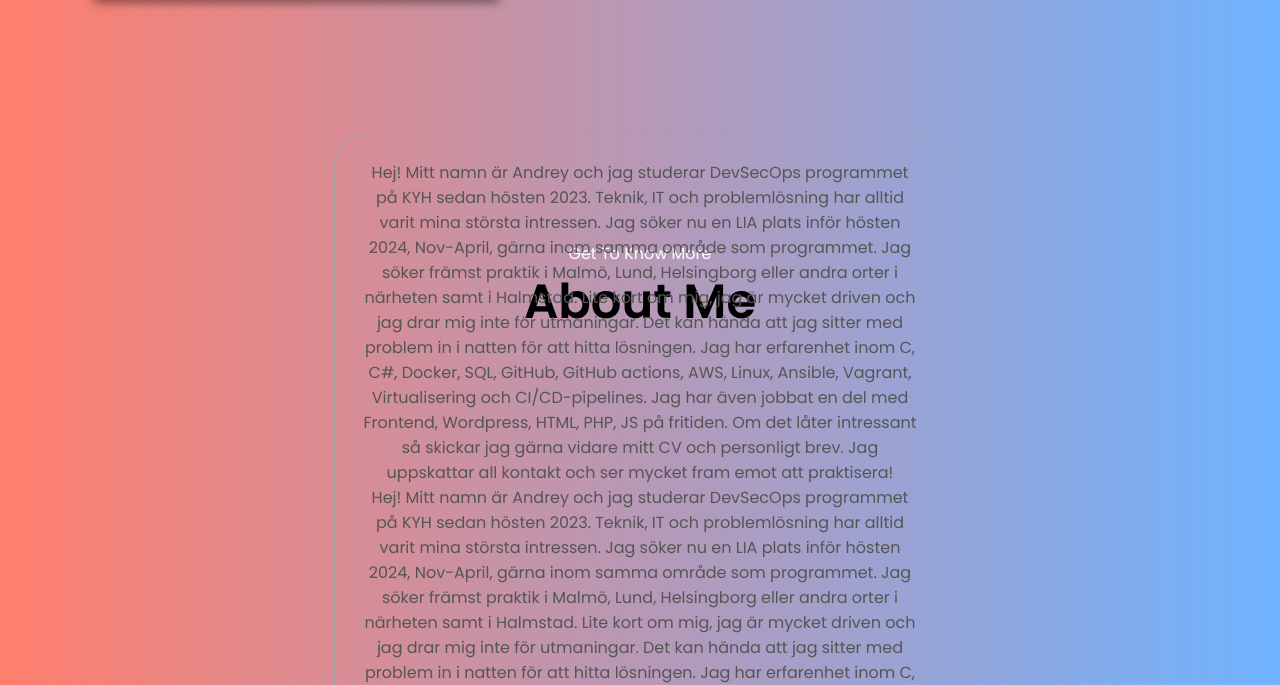
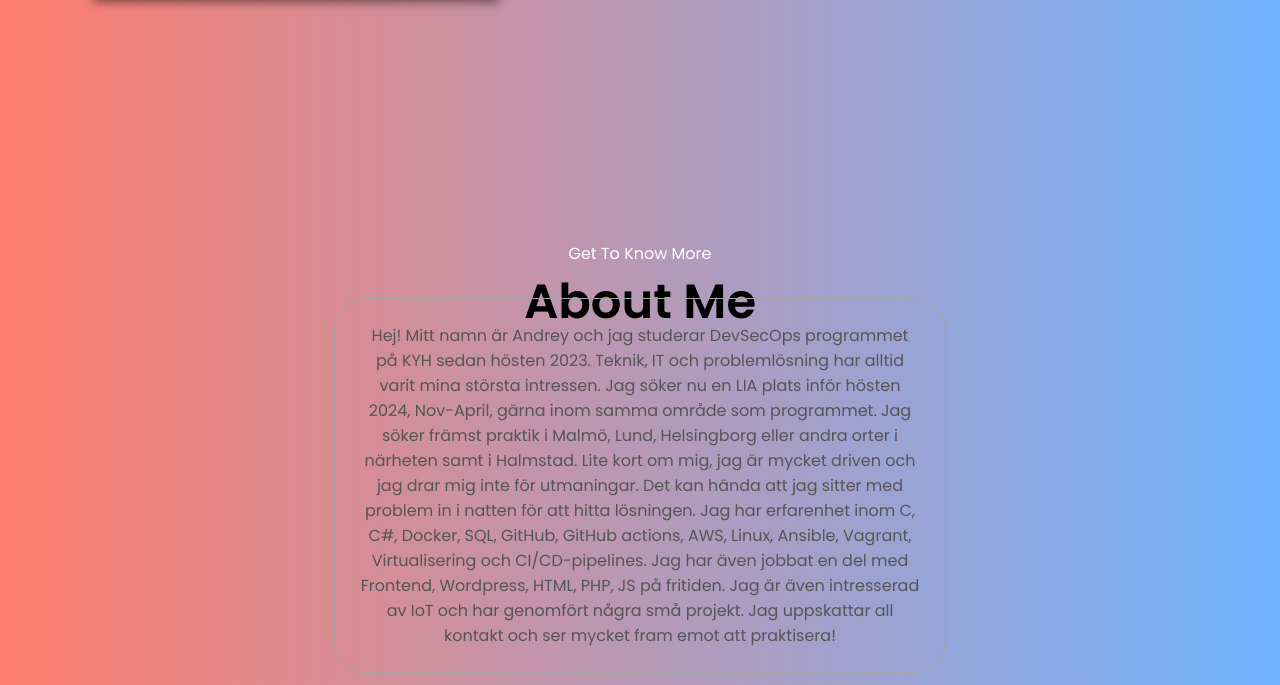
Before and after one commit to Acrozi/Portfolio, a plain HTML site: page index.html in a window 1280 px wide. Shown: the part 687-1372 px from the top of the page. Drawn offline with Linux system fonts and the light colour scheme.

Commit message:
Update index.html

```diff
--- a/index.html
+++ b/index.html
@@ -87,7 +87,6 @@
           <div class="details-container">
             <!-- <img src="./assets/education.png" alt="Education icon" class="icon" />
             <h3>Education</h3> -->
-            <p>Hej! Mitt namn är Andrey och jag studerar DevSecOps programmet på KYH sedan hösten 2023. Teknik, IT och problemlösning har alltid varit mina största intressen. Jag söker nu en LIA plats inför hösten 2024, Nov-April, gärna inom samma område som programmet. Jag söker främst praktik i Malmö, Lund, Helsingborg eller andra orter i närheten samt i Halmstad. Lite kort om mig, jag är mycket driven och jag drar mig inte för utmaningar. Det kan hända att jag sitter med problem in i natten för att hitta lösningen. Jag har erfarenhet inom C, C#, Docker, SQL, GitHub, GitHub actions, AWS, Linux, Ansible, Vagrant, Virtualisering och CI/CD-pipelines. Jag har även jobbat en del med Frontend, Wordpress, HTML, PHP, JS på fritiden. Om det låter intressant så skickar jag gärna vidare mitt CV och personligt brev. Jag uppskattar all kontakt och ser mycket fram emot att praktisera! </p>
             <p>Hej! Mitt namn är Andrey och jag studerar DevSecOps programmet på KYH sedan hösten 2023. Teknik, IT och problemlösning har alltid varit mina största intressen. Jag söker nu en LIA plats inför hösten 2024, Nov-April, gärna inom samma område som programmet. Jag söker främst praktik i Malmö, Lund, Helsingborg eller andra orter i närheten samt i Halmstad. Lite kort om mig, jag är mycket driven och jag drar mig inte för utmaningar. Det kan hända att jag sitter med problem in i natten för att hitta lösningen. Jag har erfarenhet inom C, C#, Docker, SQL, GitHub, GitHub actions, AWS, Linux, Ansible, Vagrant, Virtualisering och CI/CD-pipelines. Jag har även jobbat en del med Frontend, Wordpress, HTML, PHP, JS på fritiden. Jag är även intresserad av IoT och har genomfört några små projekt. Jag uppskattar all kontakt och ser mycket fram emot att praktisera! </p>
           </div>
         </div>
```
